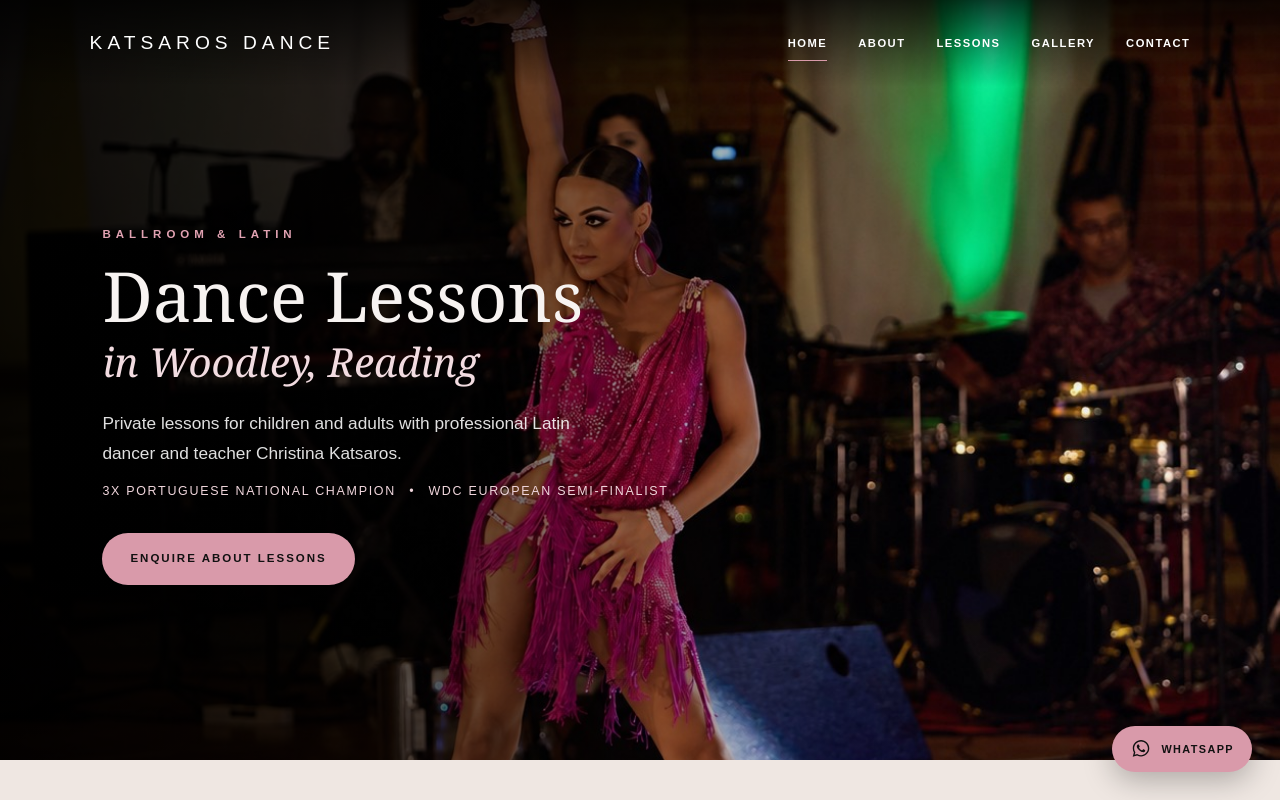
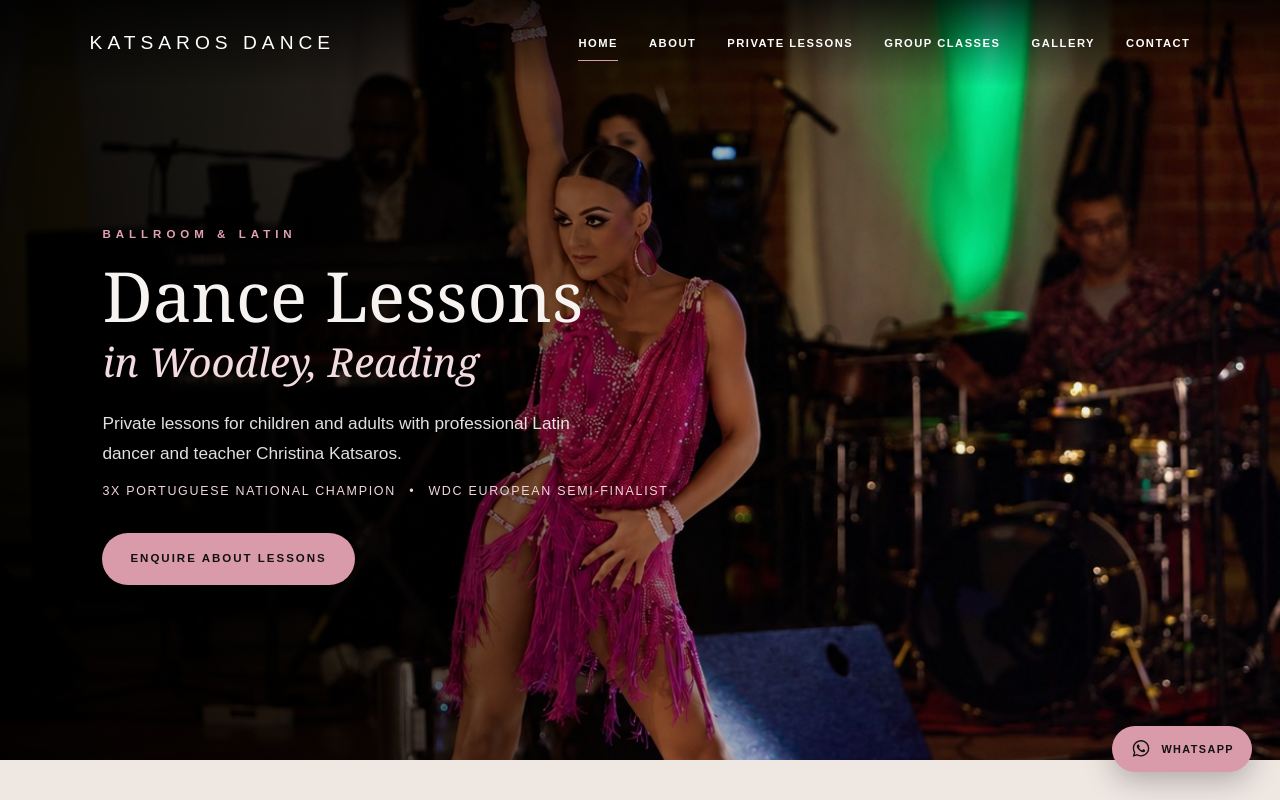
Before and after one commit to christinakatsaros/katsarosdance, a plain HTML site: page index.html in a window 1280 px wide. Shown: the top 800 px of the page. Drawn offline with Linux system fonts and the light colour scheme.

Commit message:
Update navigation links for lessons and classes

```diff
--- a/index.html
+++ b/index.html
@@ -22,7 +22,8 @@
     <nav>
         <a class="active" href="index.html">Home</a>
         <a href="about.html">About</a>
-        <a href="lessons.html">Lessons</a>
+        <a href="lessons.html">Private Lessons</a>
+        <a href="group-classes.html">Group Classes</a>
         <a href="gallery.html">Gallery</a>
         <a href="contact.html">Contact</a>
     </nav>
```
